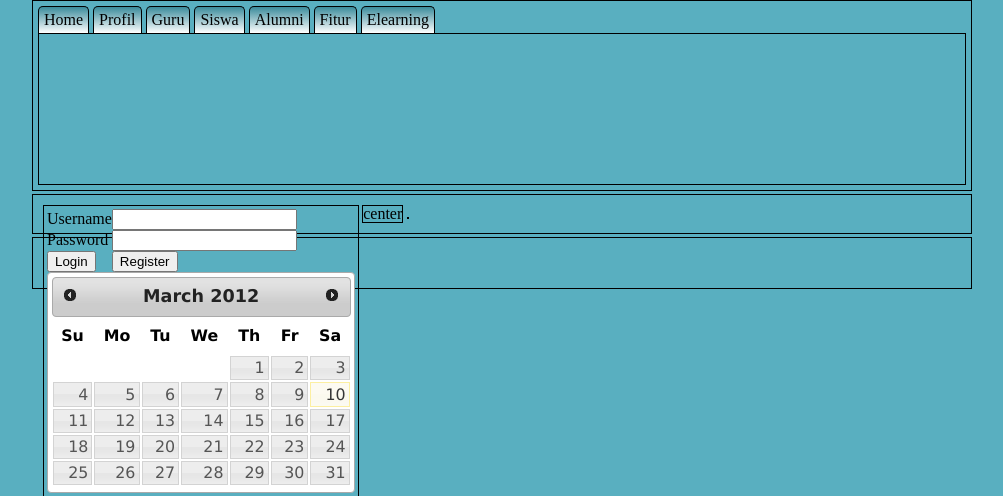
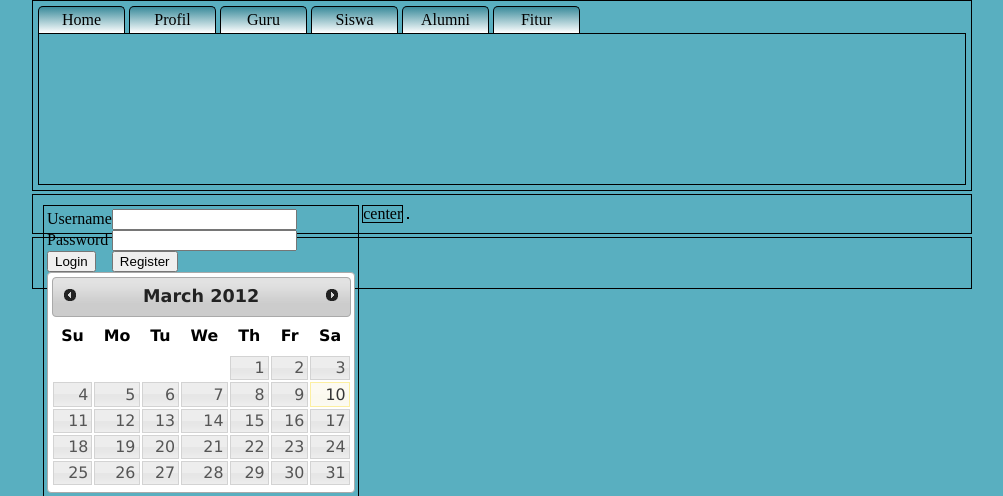
Before and after one commit to rafirafika/sekolah, a CodeIgniter app: page /sekolah/index.php/cpage/index in a window 1280 px wide. Shown: the top 496 px of the page, without its empty margins (138-1141 px from the left). Run offline with CodeIgniter, Linux system fonts and the light colour scheme; some libraries are stand-ins or nearby versions.

Commit message:
tata letak list menu selesai

```diff
--- a/application/views/frontend/element/vheader.php
+++ b/application/views/frontend/element/vheader.php
@@ -14,14 +14,96 @@
     <div class="wrap">
         <div class="header">
             <div class="panel_header">
-                <ul style="z-index: 2">
+                <ul style="z-index: 2" id="menu_list">
                     <li><a href="<?php echo base_url(); ?>index.php/cpage">Home</a></li>
                     <li><a href="<?php echo base_url(); ?>index.php/page/cprofil">Profil</a></li>
                     <li><a href="<?php echo base_url(); ?>index.php/page/cguru">Guru</a></li>
                     <li><a href="<?php echo base_url(); ?>index.php/page/csiswa">Siswa</a></li>
                     <li><a href="<?php echo base_url(); ?>index.php/page/calumni">Alumni</a></li>
                     <li><a href="<?php echo base_url(); ?>index.php/page/cfitur">Fitur</a></li>
-                    <li><a href="<?php echo base_url(); ?>index.php/page/celearning">Elearning</a></li>
+
+                </ul>
+                <ul id="menu_list_hide">
+                    <li>&nbsp;</li>
+                    <li>
+                        <table style="margin-left: 39px;">
+                            <tr>
+                                <td><a href="">Motto, Visi dan Misi</a></td>
+                            </tr>
+                            <tr>
+                                <td><a href="">Sejarah Singkat</a></td>
+                            </tr>
+                            <tr>
+                                <td><a href="">Kepala Sekolah</a></td>
+                            </tr>
+                            <tr>
+                                <td><a href="">Sarana & Prasarana</a></td>
+                            </tr>
+                            <tr>
+                                <td><a href="">Prestasi</a></td>
+                            </tr>
+                        </table>
+                    </li>
+                    <li>
+                        <table style="margin-left: 127px;">
+                            <tr>
+                                <td><a href="">Direktori Guru</a></td>
+                            </tr>
+                            <tr>
+                                <td><a href="">Silabus</a></td>
+                            </tr>
+                            <tr>
+                                <td><a href="">Materi Ajar</a></td>
+                            </tr>
+                            <tr>
+                                <td><a href="">Kalender Akademik</a></td>
+                            </tr>
+
+                        </table>
+                    </li>
+                    <li>
+                        <table style="margin-left: 217px;">
+                        <tr>
+                            <td><a href="">Direktori Siswa</a></td>
+                        </tr>
+                        <tr>
+                            <td><a href="">Prestasi Siswa</a></td>
+                        </tr>
+                        <tr>
+                            <td><a href="">Ektrakurikuler</a></td>
+                        </tr>
+                        </table>
+                    </li>
+                    <li>
+                        <table style="margin-left: 303px; ">
+                        <tr>
+                            <td><a href="">Direktori Alumni</a></td>
+                        </tr>
+                        <tr>
+                            <td><a href="">Info Alumni</a></td>
+                        </tr>
+                        </table>
+                    </li>
+                    <li>
+                        <table style="margin-left: 389px;">
+                        <tr>
+                            <td><a href="">Agenda</a></td>
+                        </tr>
+                        <tr>
+                            <td><a href="">Artikel</a></td>
+                        </tr>
+                        <tr>
+                            <td><a href="">Berita</a></td>
+                        </tr>
+                        <tr>
+                            <td><a href="">Opini</a></td>
+                        </tr>
+                        <tr>
+                            <td><a href="">Buku Tamu</a></td>
+                        </tr>
+                        </table>
+                    </li>
+
                 </ul>
                 <div class="img_header" style="z-index: 0">
 
--- a/css/header.css
+++ b/css/header.css
@@ -9,12 +9,12 @@
 {
 
 }
-.panel_header ul
+.panel_header ul#menu_list
 {
     margin: 0;
     padding: 0;
 }
-.panel_header ul li
+.panel_header ul#menu_list li
 {
     list-style: none;
     display: inline-block;
@@ -22,6 +22,7 @@
     border-top: 1px solid black;
     border-right: 1px solid black;
     padding: 5px;
+    width: 75px;
     border-top-left-radius: 5px;
     border-top-right-radius: 5px;
     cursor: pointer;
@@ -29,9 +30,36 @@
     background: -moz-linear-gradient(top,#3A8B9B,#ffffff);
     background: -ms-linear-gradient(top,#3A8B9B,#ffffff);
     background: -o-linear-gradient(top,#3A8B9B,#ffffff);
+    text-align: center
 }
 .img_header
 {
     border: 1px solid black;
     height: 150px;
 }
+
+.panel_header ul#menu_list_hide
+{
+    margin: 0 0 0 20px;
+    padding: 0;
+    position: absolute;
+}
+.panel_header ul#menu_list_hide li
+{
+    list-style: none;
+    display: inline-block;
+    font-size: 12px
+}
+.panel_header ul#menu_list_hide li table
+{
+    position: absolute;
+    width: 131px;
+    border: 1px solid #000000;
+    display: none;
+    text-align: center
+}
+.panel_header ul#menu_list_hide li table tr
+{
+    line-height: 20px;
+
+}
```
